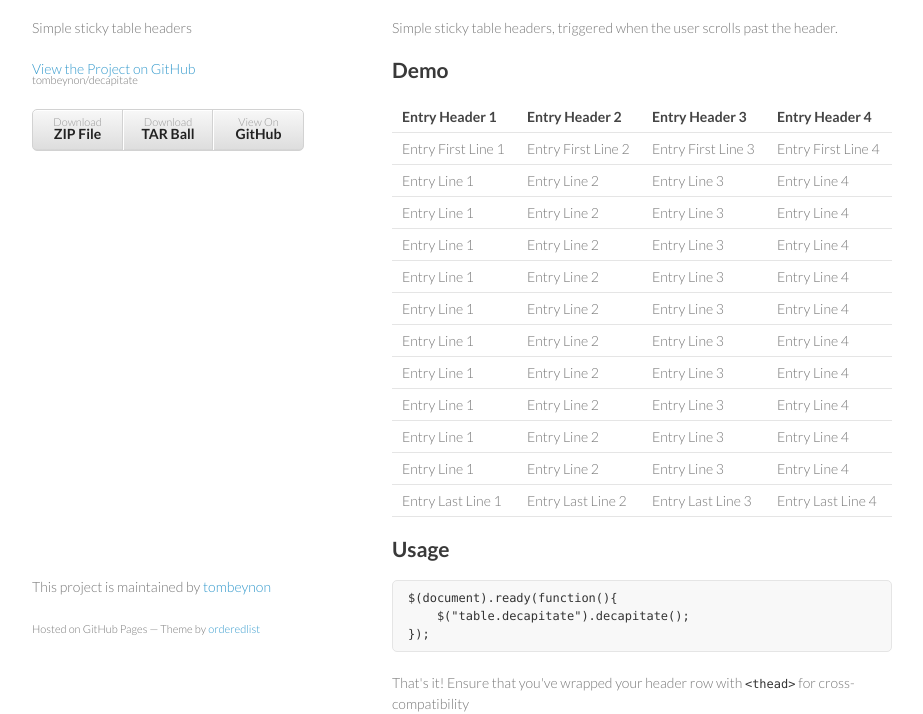
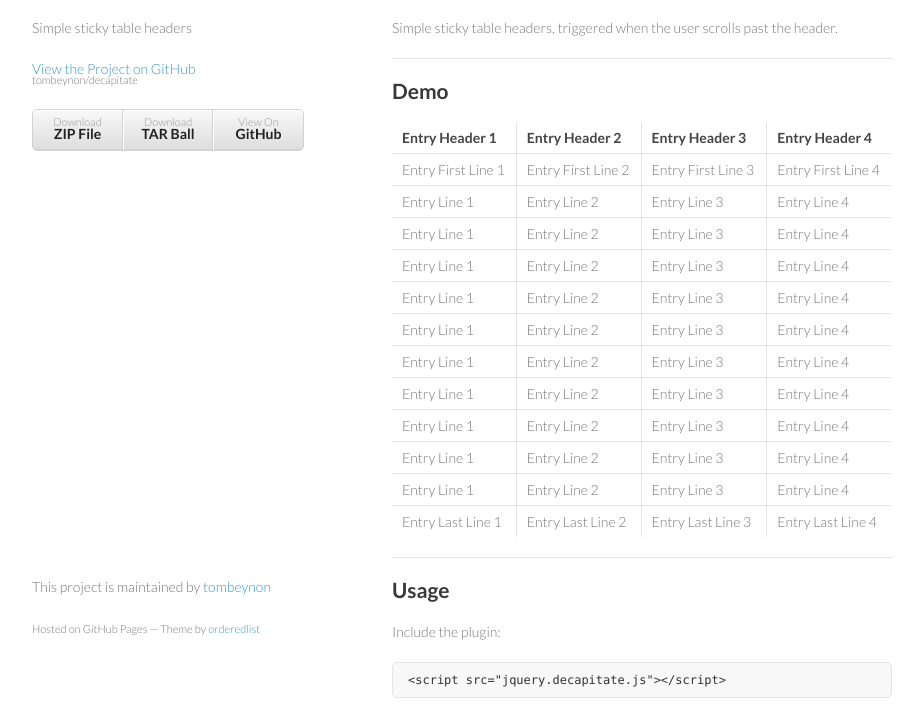
Before and after one commit to tombeynon/decapitate, a plain HTML site: page index.html in a window 1280 px wide. Shown: the part 92-806 px from the top of the page, without its empty margins (178-1101 px from the left). Drawn offline with nearby package versions, Linux system fonts and the light colour scheme.

Commit message:
Tweaks to demo page

```diff
--- a/index.html
+++ b/index.html
@@ -7,7 +7,9 @@
 
     <link rel="stylesheet" href="stylesheets/styles.css">
     <link rel="stylesheet" href="stylesheets/pygment_trac.css">
-    <meta name="viewport" content="width=device-width, initial-scale=1, user-scalable=no">
+		<link rel="stylesheet" href="stylesheets/demo.css">
+
+		<meta name="viewport" content="width=device-width, initial-scale=1, user-scalable=no">
 
 		<script type="text/javascript" src="http://ajax.googleapis.com/ajax/libs/jquery/1.7.2/jquery.min.js"></script>
     <!--[if lt IE 9]>
@@ -33,6 +35,8 @@
         <h1>decapitate - Simple sticky table headers</h1>
 
 				<p>Simple sticky table headers, triggered when the user scrolls past the header.</p>
+
+				<hr />
 
 				<h2>Demo</h2>
 
@@ -121,8 +125,15 @@
 					</tbody>
 				</table>
 
+				<hr />
 
 				<h2>Usage</h2>
+
+				<p>Include the plugin:</p>
+
+				<pre><code>&lt;script src="jquery.decapitate.js"&gt;&lt;/script&gt;</code></pre>
+
+				<p>And initialise it:</p>
 
 <pre><code>$(document).ready(function(){
     $("table.decapitate").decapitate();
--- /dev/null
+++ b/stylesheets/demo.css
@@ -0,0 +1,17 @@
+table.decapitate th{
+	background:#fff;
+}
+
+table.decapitate th,
+table.decapitate td{
+	border-right:1px solid #E5E5E5;
+}
+
+table.decapitate th:last-child,
+table.decapitate td:last-child{
+	border-right:none;
+}
+
+table.decapitate tbody tr:last-child td{
+	border-bottom:none;
+}
```
